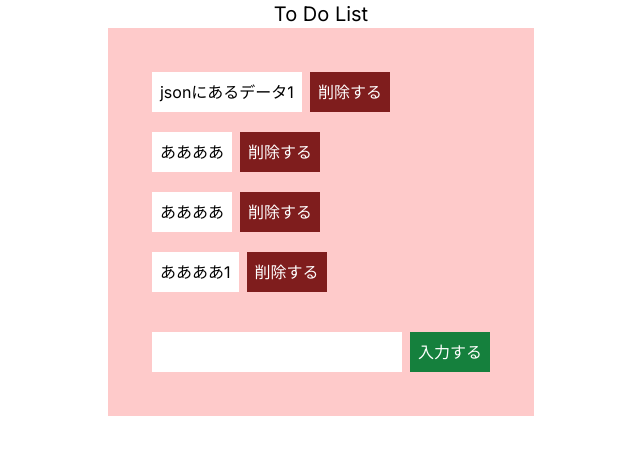
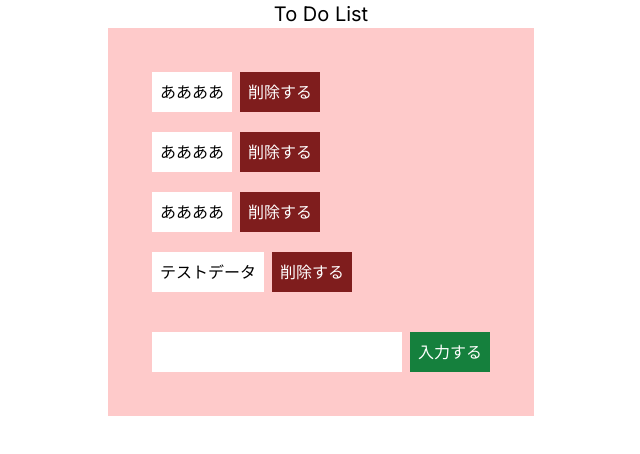
Before and after one commit to fujinuma1937/to-do-list, a Next.js app: page / in a window 1280 px wide. Shown: the top 454 px of the page, without its empty margins (319-959 px from the left). Built offline with nearby package versions, Linux system fonts and the light colour scheme; data requests are answered from the project's data file.

Commit message:
不要な関数を削除した

```diff
--- a/app/layout.tsx
+++ b/app/layout.tsx
@@ -15,7 +15,7 @@ export default function RootLayout({
   children: React.ReactNode;
 }>) {
   return (
-    <html lang="en">
+    <html lang="ja">
       <body className={inter.className}>{children}</body>
     </html>
   );
--- a/app/page.tsx
+++ b/app/page.tsx
@@ -2,7 +2,6 @@
 import Image from "next/image";
 import axios from "axios";
 import { useEffect, useState } from "react";
-import { useRouter } from "next/navigation";
 
 type Todo = {
   id: number;
@@ -11,7 +10,6 @@ type Todo = {
 };
 
 export default function Home() {
-  const router = useRouter();
   const [todoList, settodoList] = useState<Todo[]>([]);
   const [inputValue, setInputValue] = useState("");
 
@@ -21,8 +19,8 @@ export default function Home() {
       .then((res) => {
         settodoList([...res.data]);
       })
-      .catch((error) => {
-        console.log(error);
+      .catch(() => {
+        alert("データの取得に失敗しました");
       });
   };
 
@@ -33,10 +31,9 @@ export default function Home() {
           title: inputValue,
           delete: false,
         })
-        .then((res) => {
+        .then(() => {
           getAllData();
         });
-      router.push("./");
     } else {
       alert("入力してください");
     }
@@ -46,7 +43,6 @@ export default function Home() {
     const payload = {
       id: value,
     };
-    console.log(`${value}`);
     await axios
       .delete(`http://localhost:3100/todoList/${value}`, { data: payload })
       .then(() => {
@@ -54,15 +50,10 @@ export default function Home() {
       });
   };
 
-  const addTodo = () => {
-    addData();
-  };
-  const deleteTodo = (id: number) => {
-    deleteData(id);
-  };
   useEffect(() => {
     getAllData();
   }, []);
+
   return (
     <main className="bg-gray">
       <h1 className="text-center text-xl">To Do List</h1>
@@ -77,7 +68,7 @@ export default function Home() {
                   </p>
                   <button
                     className="bg-red-900 text-white p-2"
-                    onClick={() => deleteTodo(todo.id)}
+                    onClick={() => deleteData(todo.id)}
                   >
                     削除する
                   </button>
@@ -98,7 +89,7 @@ export default function Home() {
           />
           <button
             className="bg-green-700 text-white p-2"
-            onClick={() => addTodo()}
+            onClick={() => addData()}
           >
             入力する
           </button>
--- a/db.json
+++ b/db.json
@@ -1,10 +1,5 @@
 {
   "todoList": [
-    {
-      "id": "276496285349",
-      "title": "jsonにあるデータ1",
-      "delete": false
-    },
     {
       "id": "0568",
       "title": "ああああ",
@@ -16,8 +11,13 @@
       "delete": false
     },
     {
-      "id": "f058",
-      "title": "ああああ1",
+      "id": "1757",
+      "title": "ああああ",
+      "delete": false
+    },
+    {
+      "id": "bb21",
+      "title": "テストデータ",
       "delete": false
     }
   ]
```
